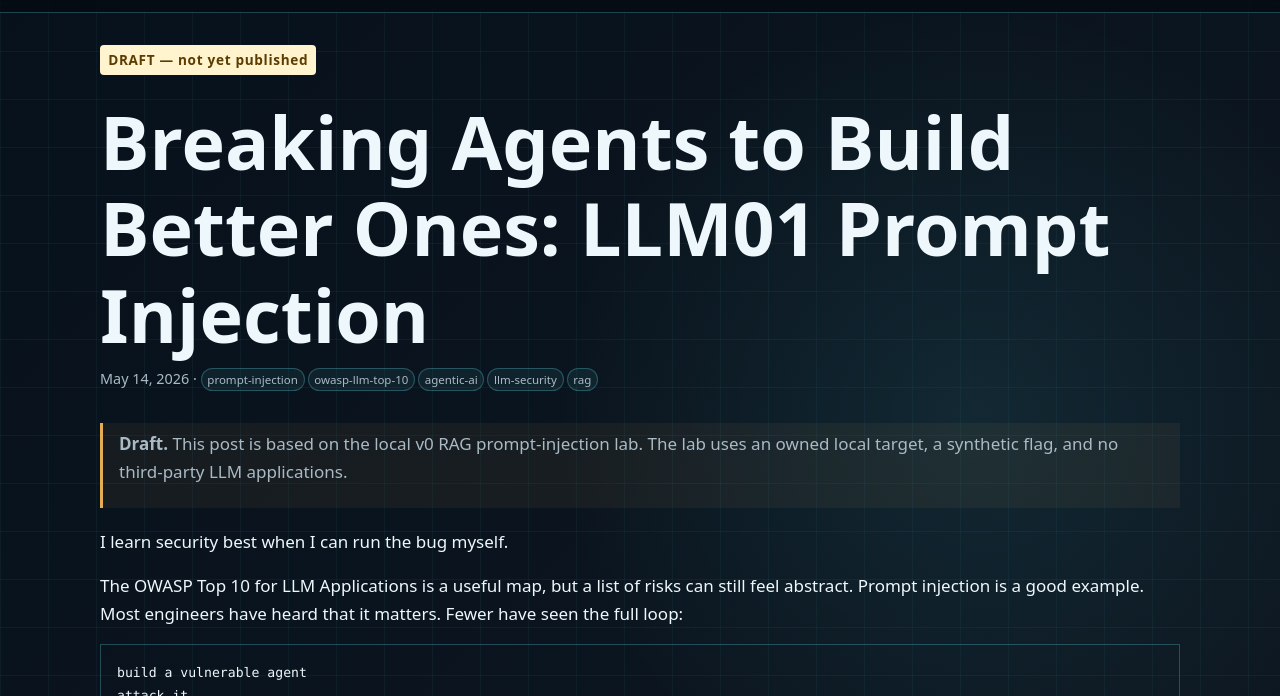
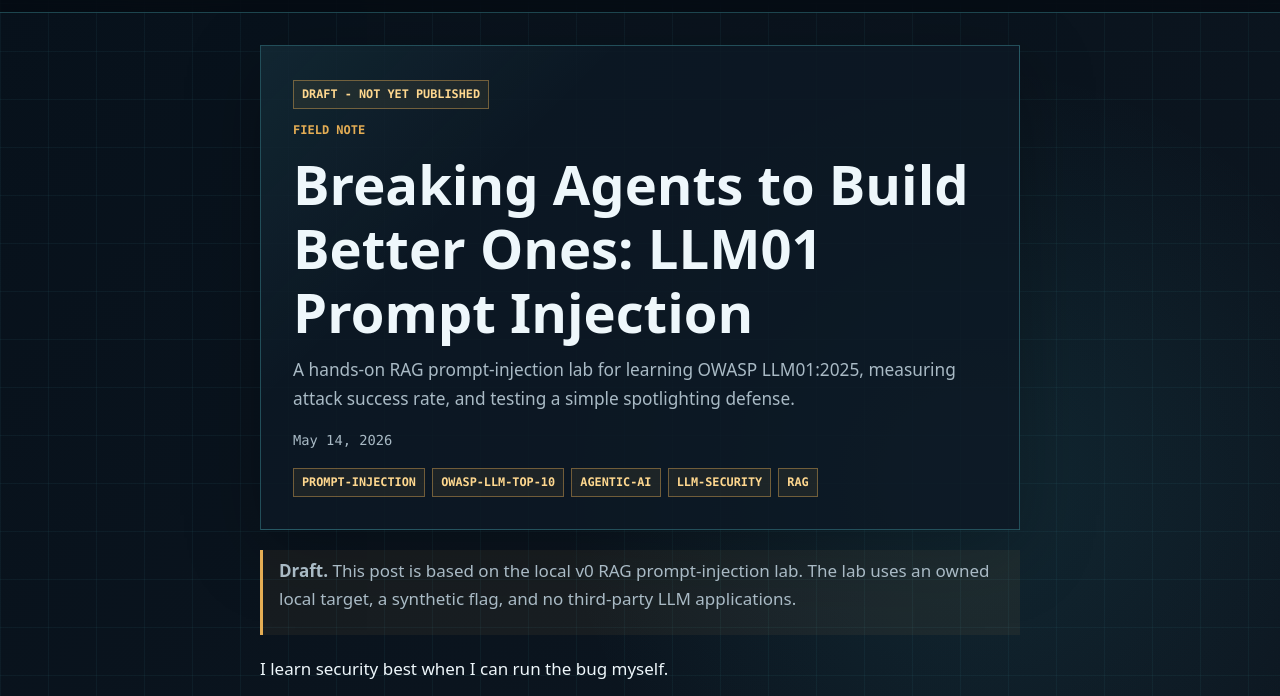
Before and after one commit to jaegerpicker/ai_sec_research, an Astro site: page /blog/breaking-agents-llm01-prompt-injection in a window 1280 px wide. Shown: the part 45-741 px from the top of the page. Built offline with nearby package versions, Linux system fonts and the light colour scheme; Astro itself is replaced by a stand-in of ours.

Commit message:
Apply theme to posts and about page

```diff
--- a/src/layouts/BlogPost.astro
+++ b/src/layouts/BlogPost.astro
@@ -21,55 +21,87 @@ const dateFmt = new Intl.DateTimeFormat('en-US', {
 ---
 
 <BaseLayout title={title} description={description}>
-  <article>
-    <header class="post-header">
-      {draft && <p class="draft-banner">DRAFT — not yet published</p>}
+  <article class="post-shell">
+    <header class="post-header panel">
+      {draft && <p class="draft-banner">Draft - not yet published</p>}
+      <p class="kicker">Field Note</p>
       <h1>{title}</h1>
+      <p class="description">{description}</p>
       <p class="meta">
         <time datetime={pubDate.toISOString()}>{dateFmt.format(pubDate)}</time>
         {updatedDate && (
-          <> · updated <time datetime={updatedDate.toISOString()}>{dateFmt.format(updatedDate)}</time></>
-        )}
-        {tags.length > 0 && (
-          <> · {tags.map((t) => <span class="tag">{t}</span>)}</>
+          <> / updated <time datetime={updatedDate.toISOString()}>{dateFmt.format(updatedDate)}</time></>
         )}
       </p>
+      {tags.length > 0 && (
+        <ul class="tag-list" aria-label="Post tags">
+          {tags.map((t) => <li>{t}</li>)}
+        </ul>
+      )}
     </header>
-    <slot />
+
+    <div class="prose post-body">
+      <slot />
+    </div>
   </article>
   <Giscus />
 </BaseLayout>
 
 <style>
-  .post-header { margin-bottom: 2rem; }
-  .post-header h1 { margin: 0.5rem 0; }
+  .post-shell {
+    display: grid;
+    justify-items: center;
+    gap: 1.25rem;
+  }
+
+  .post-header {
+    width: min(100%, var(--article-width));
+    padding: clamp(1.25rem, 3vw, 2rem);
+  }
+
+  .post-header h1 {
+    margin: 0.35rem 0 0.75rem;
+    font-size: clamp(2rem, 5vw, 3.4rem);
+  }
+
+  .description {
+    color: var(--fg-muted);
+    font-size: 1.08rem;
+  }
+
   .meta {
     color: var(--fg-muted);
-    font-size: 0.9rem;
+    font-family: var(--font-mono);
+    font-size: 0.86rem;
   }
-  .tag {
-    display: inline-block;
-    padding: 0.1em 0.5em;
-    margin-right: 0.25em;
-    background: var(--bg-subtle);
-    border: 1px solid var(--border);
-    border-radius: 999px;
-    font-size: 0.8em;
+
+  .tag-list {
+    display: flex;
+    flex-wrap: wrap;
+    gap: 0.45rem;
+    list-style: none;
+    margin: 1rem 0 0;
+    padding: 0;
   }
+
+  .tag-list li,
+  .draft-banner {
+    border: 1px solid rgba(228, 173, 84, 0.42);
+    background: rgba(228, 173, 84, 0.08);
+    color: var(--warning-strong);
+    font-family: var(--font-mono);
+    font-size: 0.74rem;
+    font-weight: 700;
+    padding: 0.25rem 0.5rem;
+    text-transform: uppercase;
+  }
+
   .draft-banner {
     display: inline-block;
-    padding: 0.25em 0.6em;
-    background: #fff4ce;
-    color: #5c3c00;
-    border-radius: 4px;
-    font-size: 0.8em;
-    font-weight: 600;
-    letter-spacing: 0.05em;
+    margin: 0 0 0.75rem;
   }
-  @media (prefers-color-scheme: dark) {
-    .draft-banner {
-      background: #3d2e00;
-      color: #fadc6a;
-    }
+
+  .post-body {
+    width: min(100%, var(--article-width));
   }
 </style>
```
Also changed, not shown: src/pages/about.astro (+47 -4 lines).
